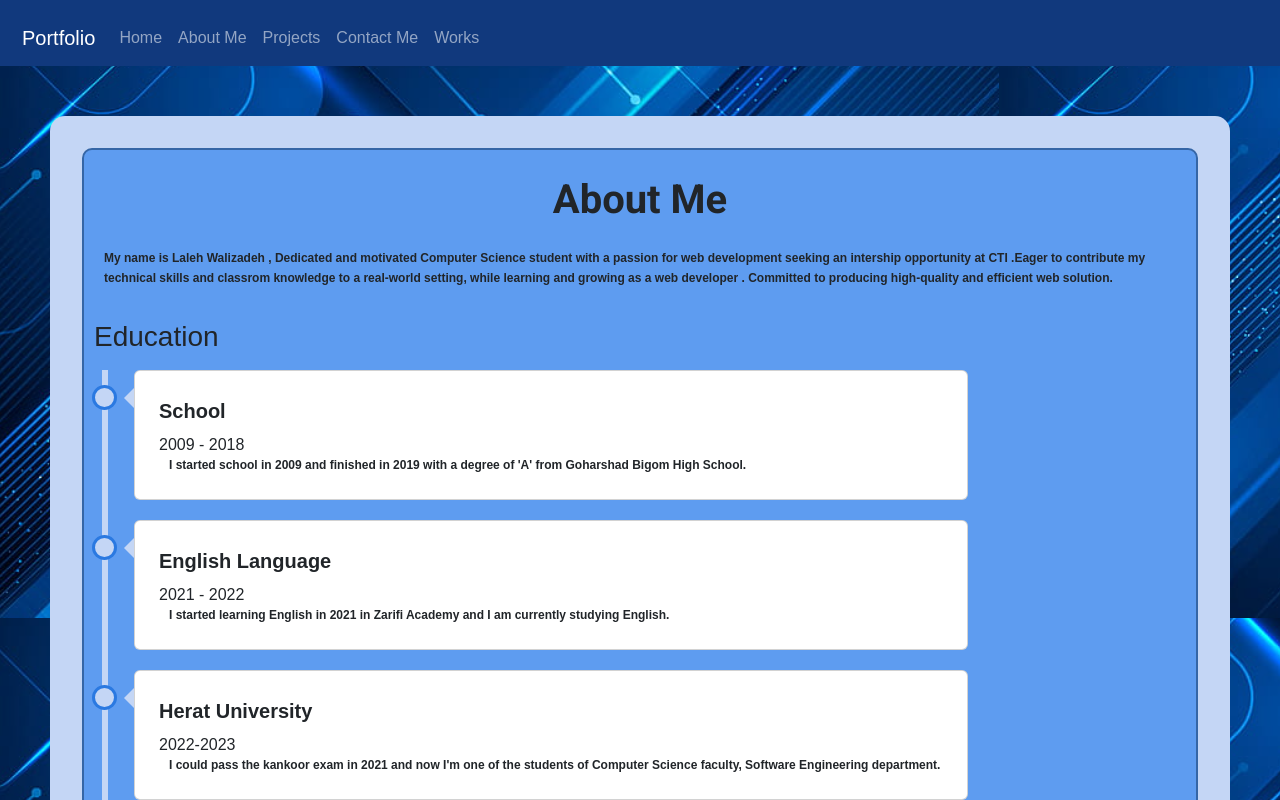
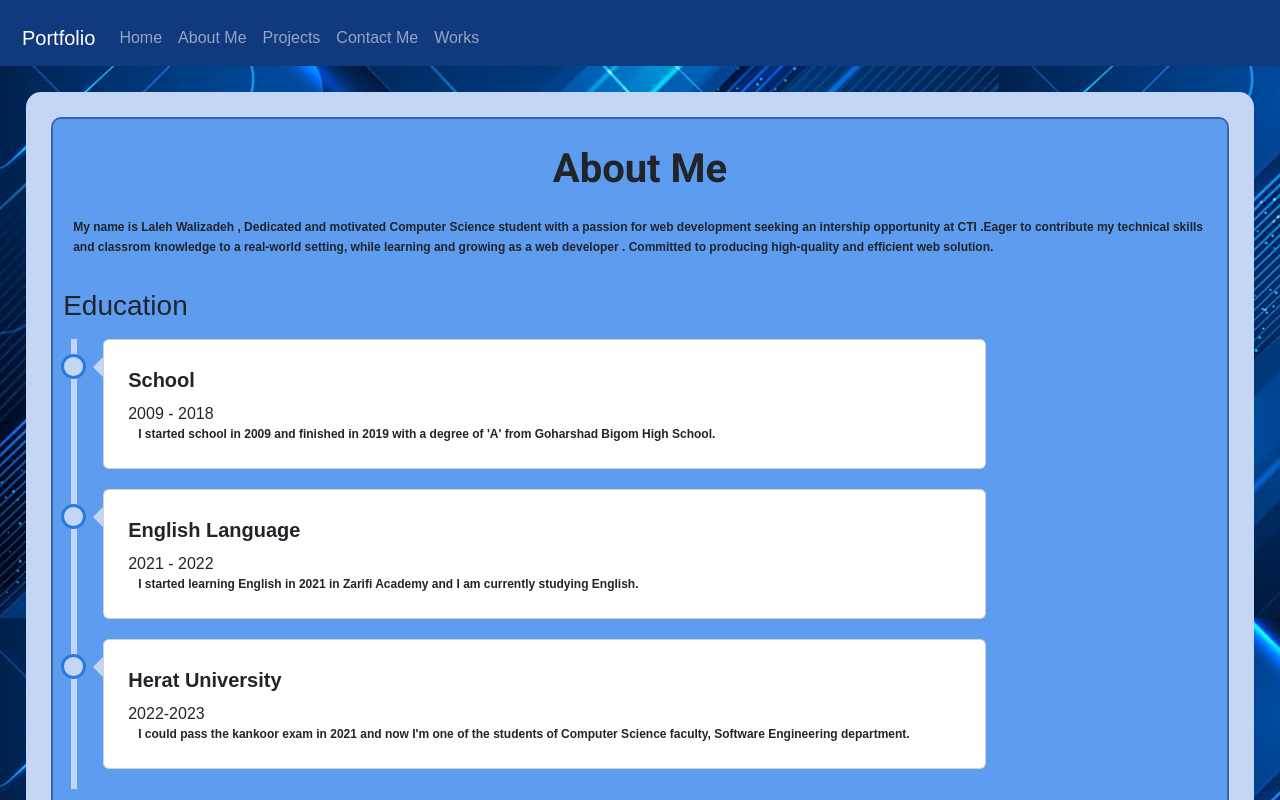
Before and after one commit to lalehwalizadeh/Portfolio, a React (Create React App) app: page /about in a window 1280 px wide. Shown: the top 800 px of the page. Built offline with nearby package versions, Linux system fonts and the light colour scheme; a web font is replaced by a local one.

Commit message:
Update About.css

```diff
--- a/src/components/About.css
+++ b/src/components/About.css
@@ -1,8 +1,8 @@
 .div {
   border-radius: 15px;
 
-  padding: 2rem;
-  margin: 50px;
+  padding: 2%;
+  margin: 2%;
   background-color: rgb(196, 214, 245);
   line-height: 20px;
 
```
